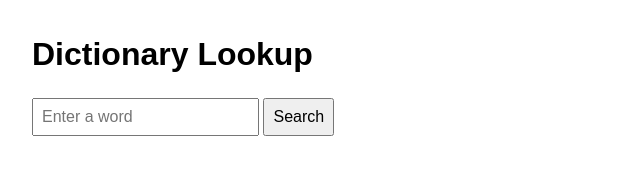
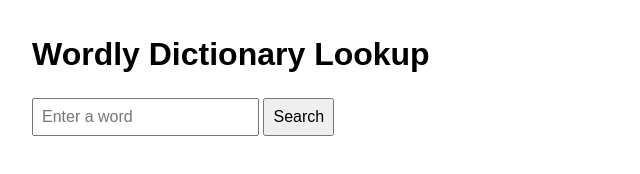
Before and after one commit to bengoddard/SPA-LAB-WORDLY, a plain HTML site: page index.html in a window 1280 px wide. Shown: the whole page, without its empty margins (0-640 px from the left). Drawn offline with Linux system fonts and the light colour scheme.

Commit message:
Change title from 'Dictionary Lookup' to 'Wordly Dictionary Lookup'

```diff
--- a/index.html
+++ b/index.html
@@ -13,7 +13,7 @@
   </style>
 </head>
 <body>
-  <h1>Dictionary Lookup</h1>
+  <h1>Wordly Dictionary Lookup</h1>
   <form id="lookupForm">
     <input id="wordInput" type="text" placeholder="Enter a word" required />
     <button type="submit">Search</button>
```
